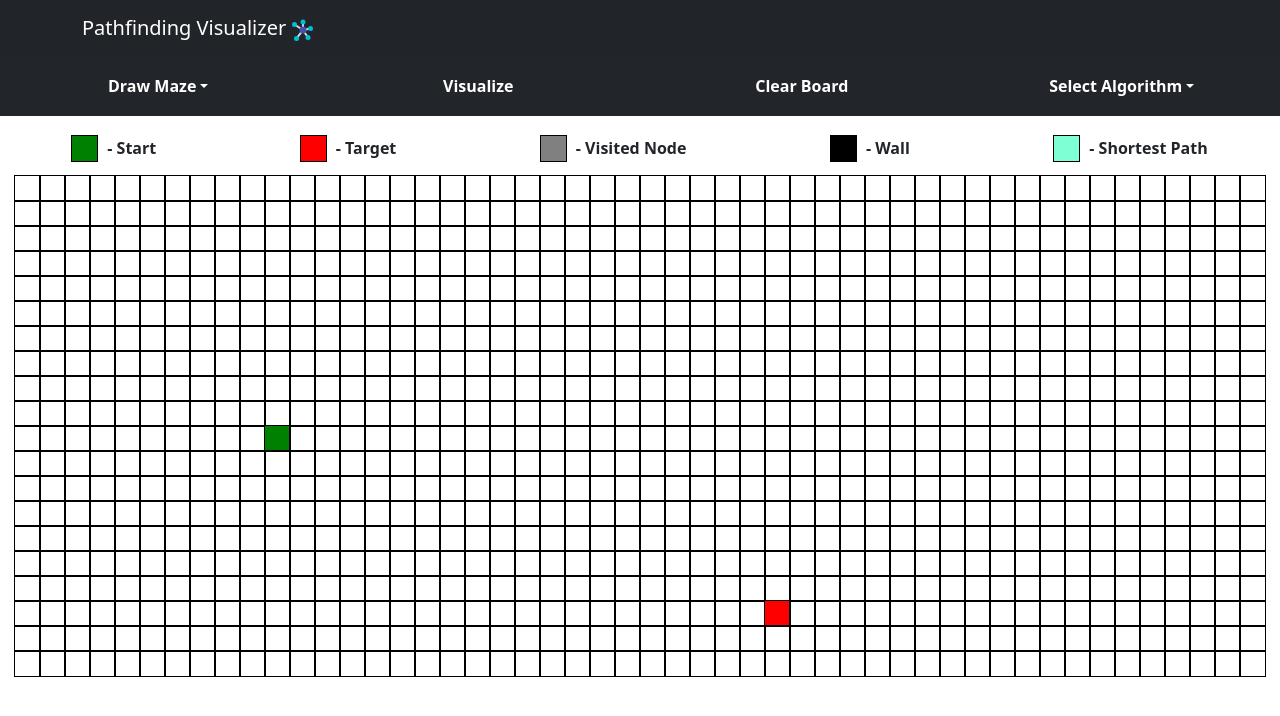
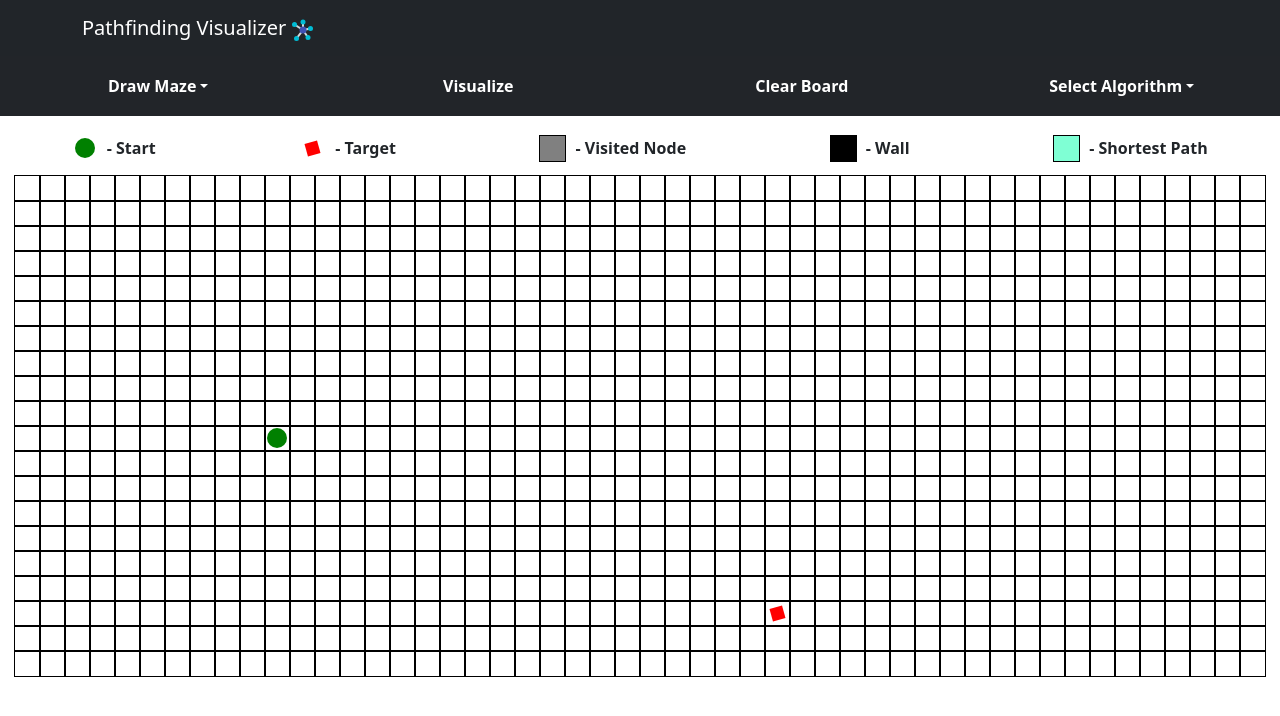
Before and after one commit to Amal31497/pathfinding-visualizer, a React (Create React App) app: page / in a window 1280 px wide. Shown: the top 716 px of the page. Built offline with nearby package versions, Linux system fonts and the light colour scheme.

Commit message:
Added more design features to node styling

```diff
--- a/src/components/Grid.js
+++ b/src/components/Grid.js
@@ -316,11 +316,11 @@ function Grid() {
             </div>
             <div style={{display:"flex", justifyContent:"space-around"}}>
                 <div style={{display:"flex"}}>
-                    <div className="node node-start"></div>
+                    <div className="startNodeCircle"></div>
                     <p style={{marginLeft:"10px", fontWeight:"700"}}> - Start</p>
                 </div>
                 <div style={{display:"flex"}}>
-                    <div className="node node-finish"></div>
+                    <div className="finishNodeAnimation"></div>
                     <p style={{marginLeft:"10px", fontWeight:"700"}}> - Target</p>
                 </div>
                 <div style={{display:"flex"}}>
--- a/src/components/Node.css
+++ b/src/components/Node.css
@@ -6,11 +6,39 @@
 }
 
 .node-start {
+    background-color: none;
+}
+
+.startNodeCircle{
+    height:20px;
+    width:20px;
     background-color: green;
+    border-radius: 50%;
+    margin:2.2px;
 }
 
 .node-finish {
+    background-color: none;
+}
+
+.finishNodeAnimation{
+    height:13px;
+    width:13px;
     background-color: red;
+    margin:6px;
+    animation-name: rotateFinishNode;
+    animation-iteration-count: infinite;
+    -webkit-animation-iteration-count: infinite;
+    animation-duration:2s;
+}
+
+@keyframes rotateFinishNode{
+    from {
+        transform: rotate(0deg);
+      }
+      to {
+        transform: rotate(360deg);
+      }
 }
 
 .node-wall{
@@ -35,4 +63,7 @@
 @keyframes visitNode {
     from{background-color: rgb(57, 138, 215);}
     to{background-color: rgb(113, 140, 160);}
+
+    from{border-radius:90%;}
+    to{border-radius: 100%;}
 }
--- a/src/components/Node.js
+++ b/src/components/Node.js
@@ -56,11 +56,12 @@ export default function Node(props){
                 onMouseDown={(event) => mouseIsPressed ? buildWall(event, row, col) : null}
                 onMouseUp={() => setMouseIsPressed(false)}
             >
-                {/* <div>
                     {isStart == true &&
-                        <BsArrowsMove size={10} />
+                        <div className="startNodeCircle"></div>
                     }
-                </div> */}
+                    {isFinish == true &&
+                        <div className="finishNodeAnimation"></div>
+                    }
             </div>
         )
 }
```
